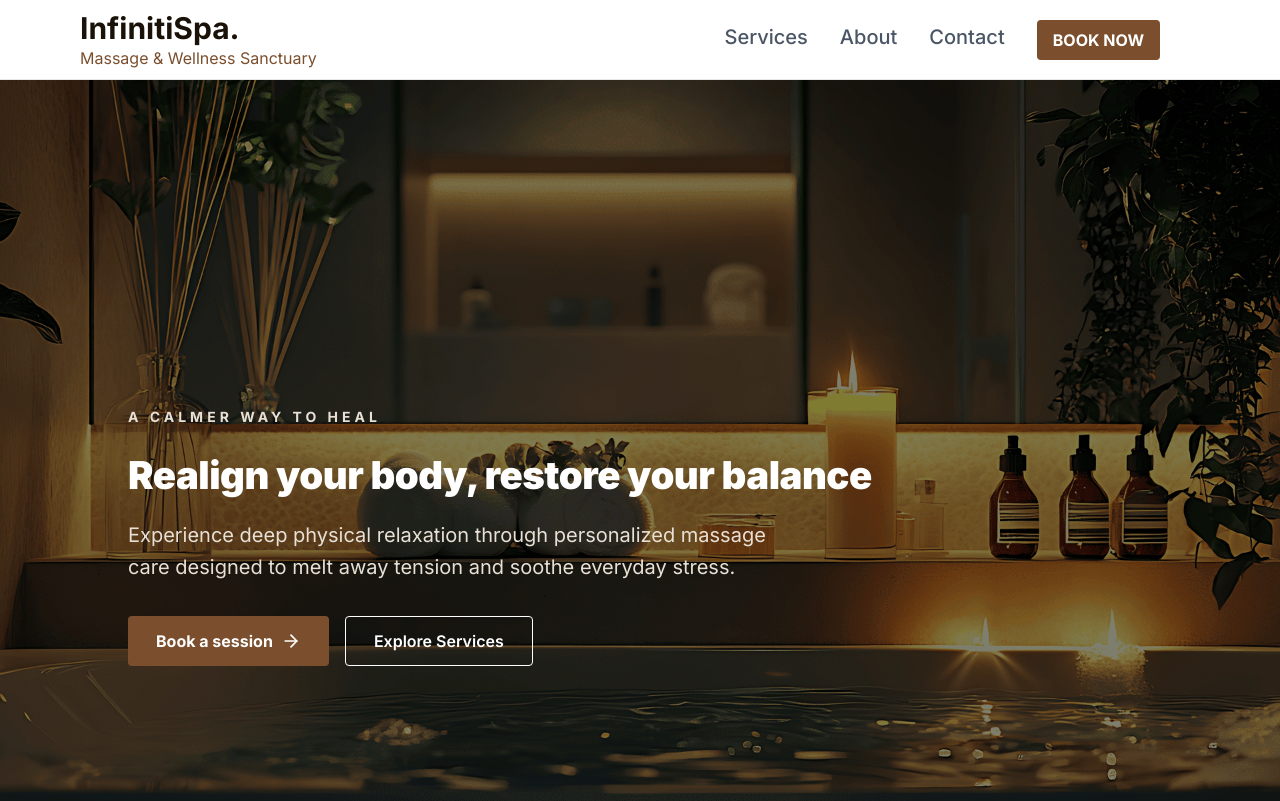
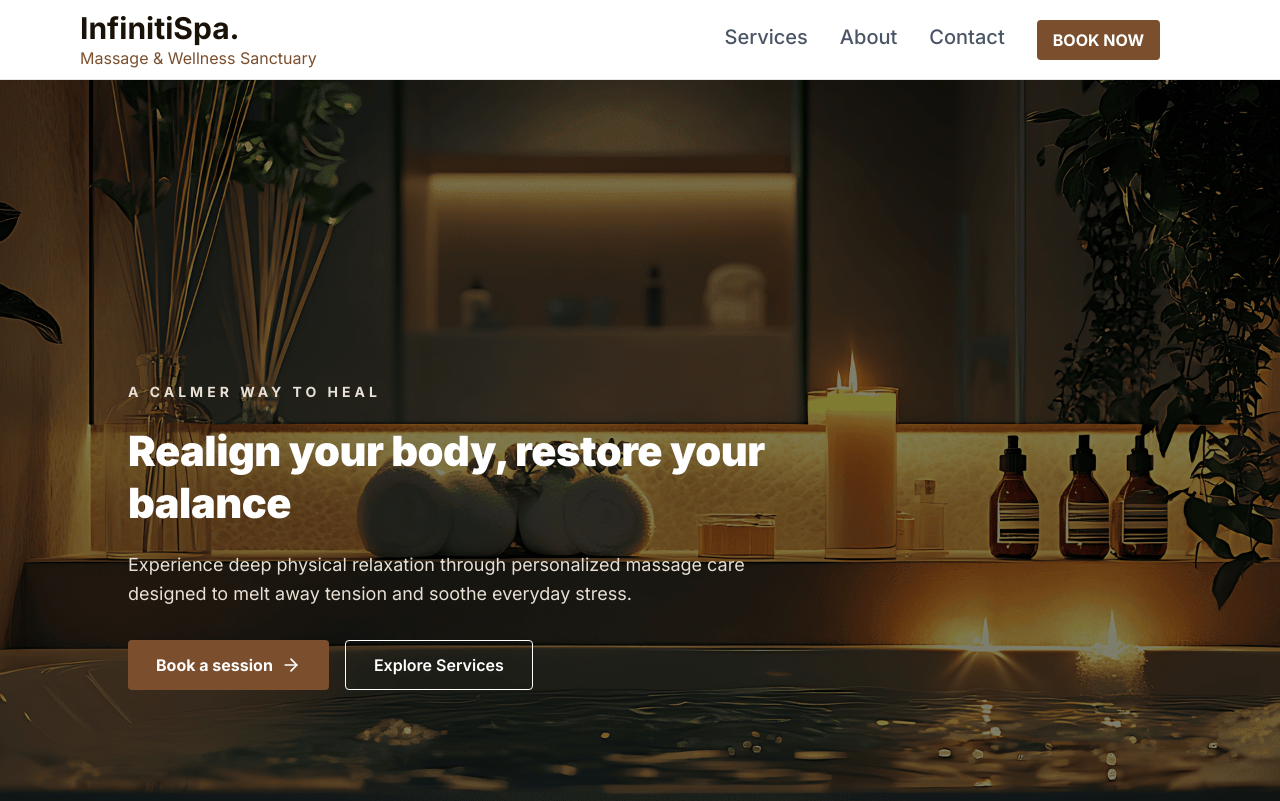
Before and after one commit to Ricsie11/stillpoint, a React (Vite) app: page / in a window 1280 px wide. Shown: the top 801 px of the page. Built offline with nearby package versions, Linux system fonts and the light colour scheme; a web font is replaced by a local one.

Commit message:
fix: adjust heading size and paragraph text for improved consistency in Hero component

```diff
--- a/src/components/Hero.tsx
+++ b/src/components/Hero.tsx
@@ -48,11 +48,11 @@
             A CALMER WAY TO HEAL
           </p>
 
-          <h1 className="text-2xl sm:text-3xl md:text-4xl lg:text-[2.4rem] leading-tight tracking-[-0.5px] font-black text-white">
+          <h1 className="text-2xl sm:text-3xl md:text-4xl lg:text-[2.6rem] leading-tight tracking-[-0.5px] font-black text-white">
             Realign your body, restore your balance
           </h1>
 
-          <p className="text-[#E8E0D5] text-base sm:text-lg lg:text-xl leading-relaxed pt-4 sm:pt-5 max-w-2xl">
+          <p className="text-[#E8E0D5] text-base sm:text-lg lg:text-lg leading-relaxed pt-4 sm:pt-5 max-w-2xl">
             Experience deep physical relaxation through personalized massage
             care designed to melt away tension and soothe everyday stress.
           </p>
```
